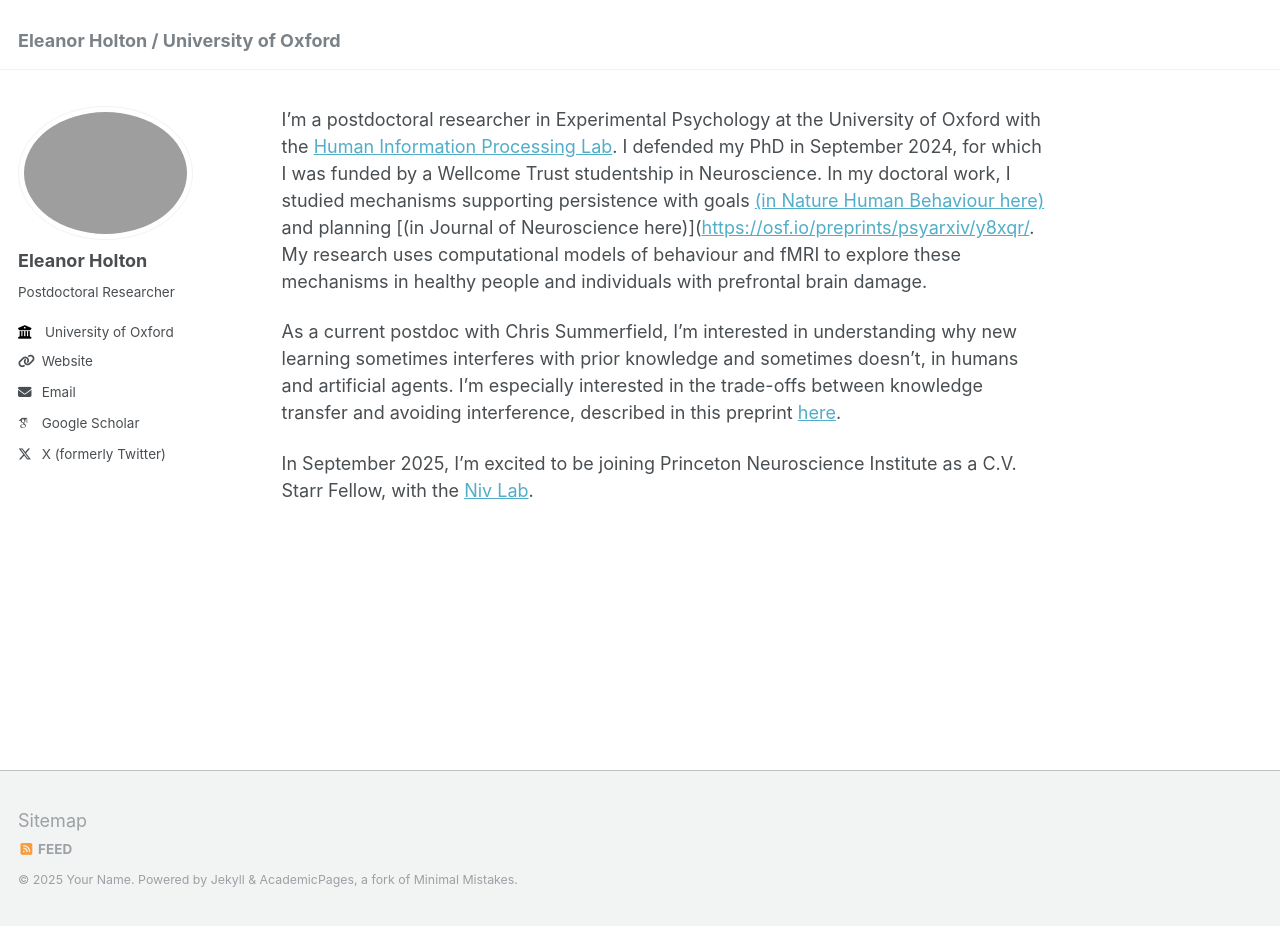
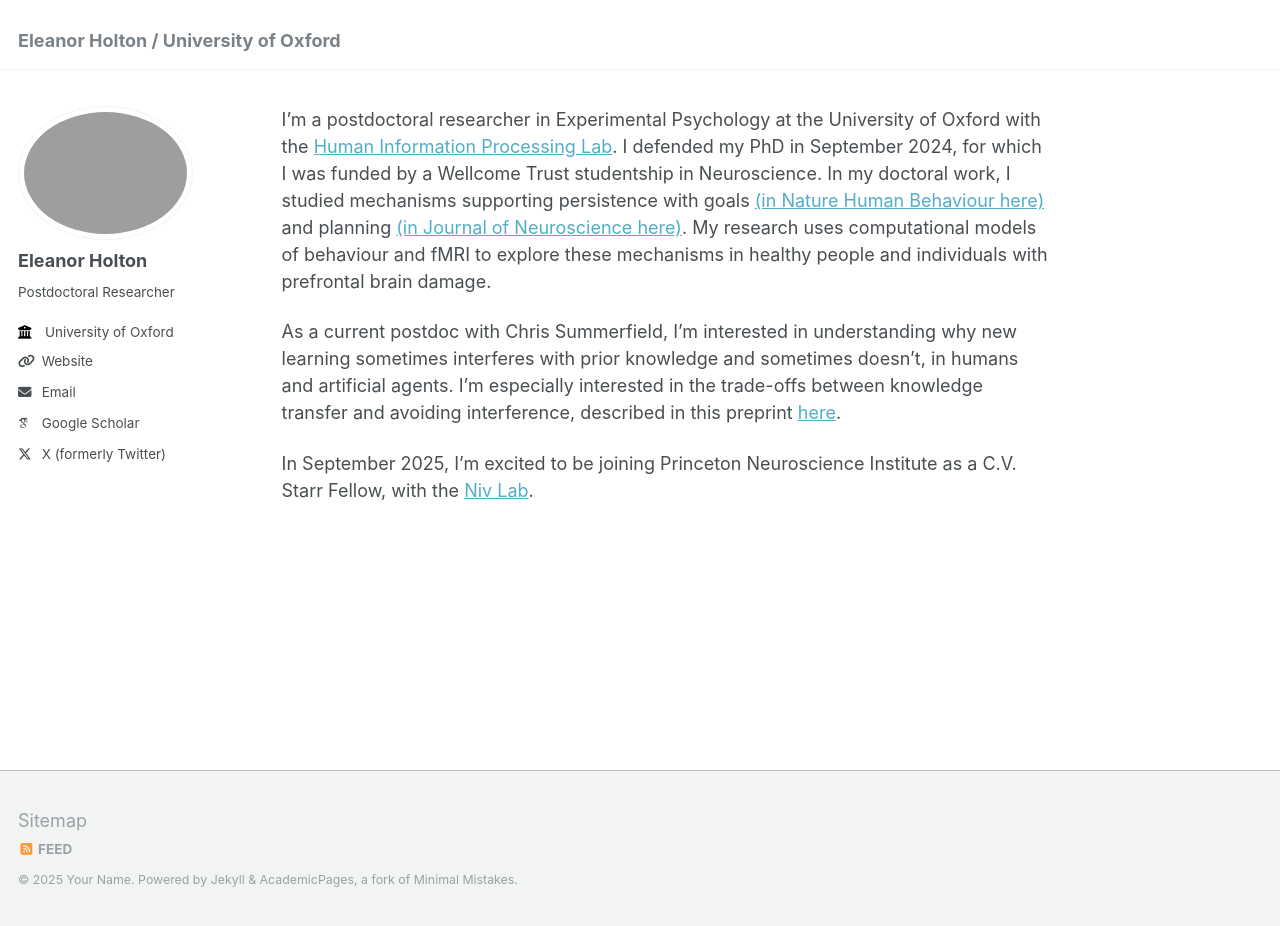
Before and after one commit to eleanorholton/eleanorholton.github.io, a Jekyll site: the page built from _pages/about.md, in a window 1280 px wide and 926 px high. Built offline with Jekyll 4.4.1, drawn with Linux system fonts in a browser that asks for light colours; some web fonts are replaced; part of the change alters nothing that is shown.

Commit message:
Update about.md

```diff
--- a/_pages/about.md
+++ b/_pages/about.md
@@ -7,7 +7,7 @@ redirect_from:
   - /about.html
 ---
 
-I'm a postdoctoral researcher in Experimental Psychology at the University of Oxford with the [Human Information Processing Lab](https://humaninformationprocessing.com/). I defended my PhD in September 2024, for which I was funded by a Wellcome Trust studentship in Neuroscience. In my doctoral work, I studied mechanisms supporting persistence with goals [(in Nature Human Behaviour here)](https://www.nature.com/articles/s41562-024-01844-5) and planning [(in Journal of Neuroscience here)]([https://osf.io/preprints/psyarxiv/y8xqr/](https://www.jneurosci.org/content/early/2025/01/29/JNEUROSCI.1814-24.2025). My research uses computational models of behaviour and fMRI to explore these mechanisms in healthy people and individuals with prefrontal brain damage.
+I'm a postdoctoral researcher in Experimental Psychology at the University of Oxford with the [Human Information Processing Lab](https://humaninformationprocessing.com/). I defended my PhD in September 2024, for which I was funded by a Wellcome Trust studentship in Neuroscience. In my doctoral work, I studied mechanisms supporting persistence with goals [(in Nature Human Behaviour here)](https://www.nature.com/articles/s41562-024-01844-5) and planning [(in Journal of Neuroscience here)](https://www.jneurosci.org/content/early/2025/01/29/JNEUROSCI.1814-24.2025). My research uses computational models of behaviour and fMRI to explore these mechanisms in healthy people and individuals with prefrontal brain damage.
 
 As a current postdoc with Chris Summerfield, I'm interested in understanding why new learning sometimes interferes with prior knowledge and sometimes doesn't, in humans and artificial agents. I'm especially interested in the trade-offs between knowledge transfer and avoiding interference, described in this preprint [here](https://osf.io/preprints/psyarxiv/98ksw_v1).
 
```
